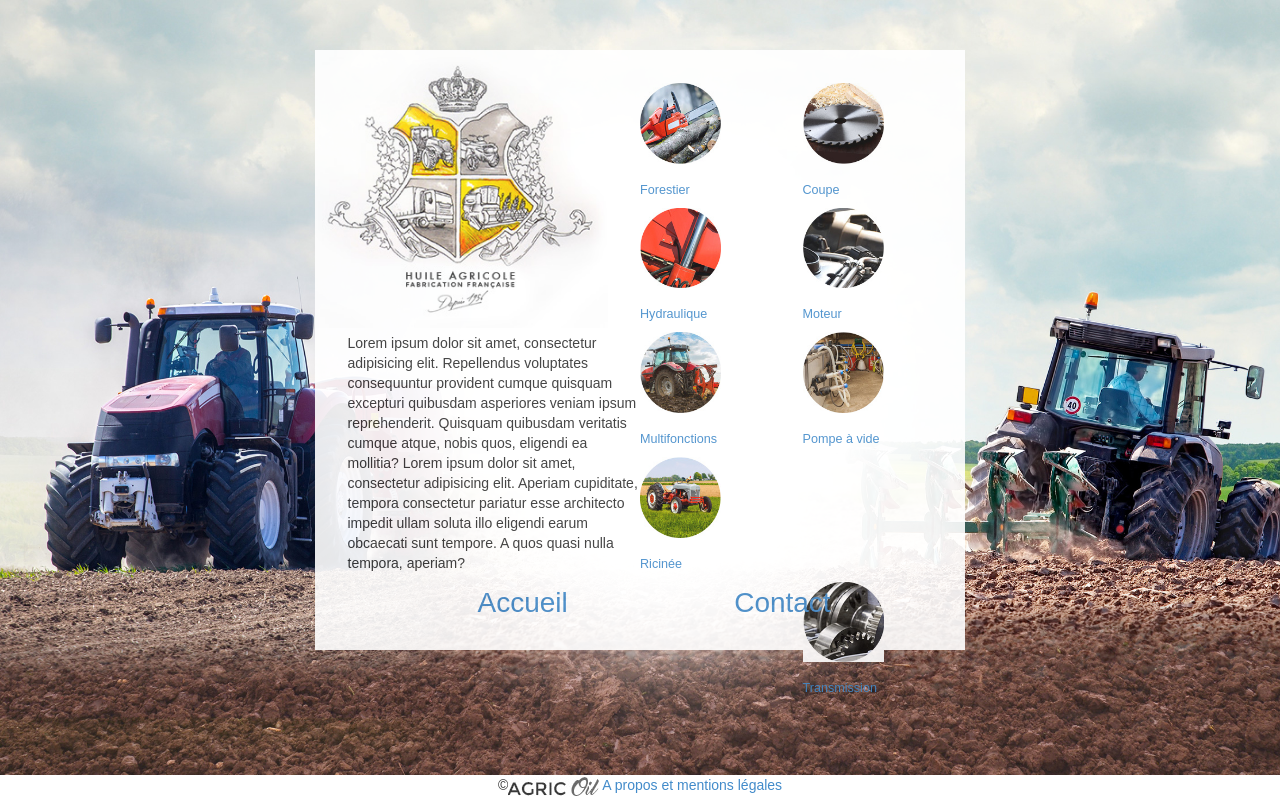
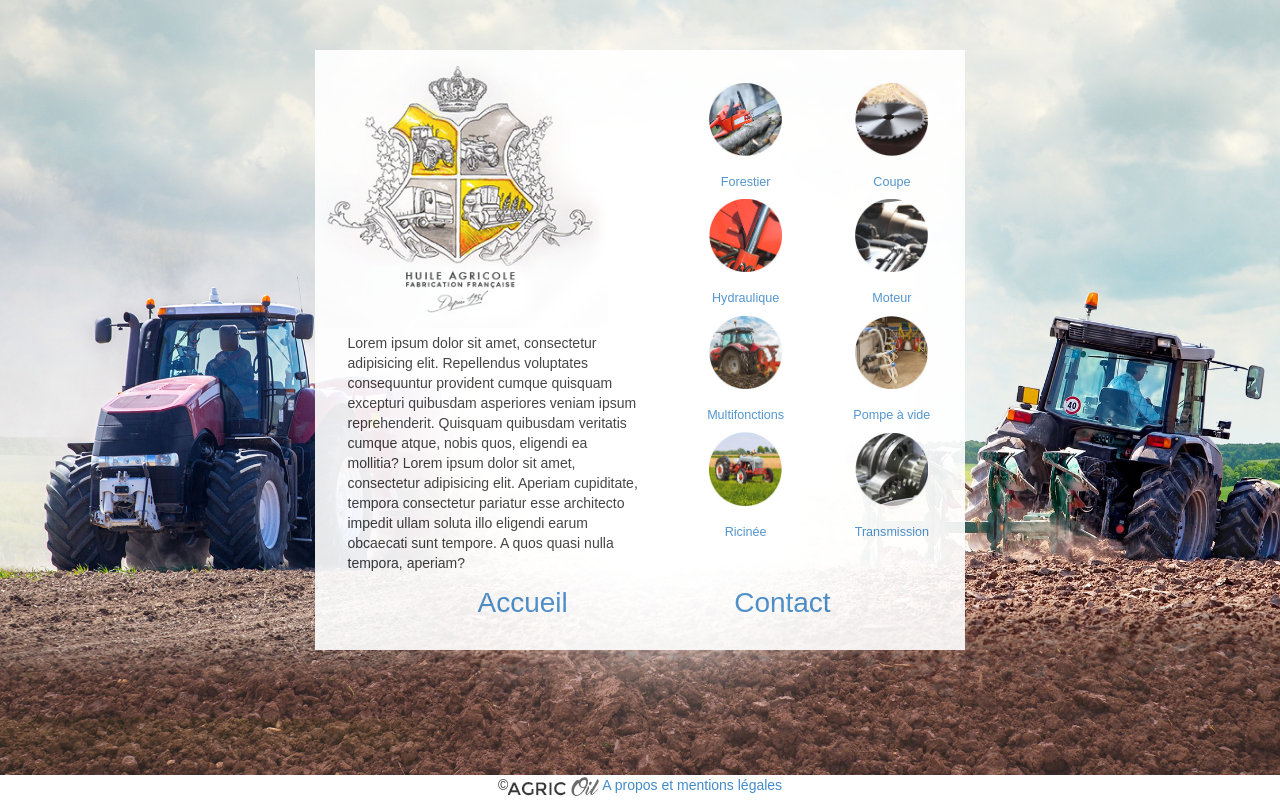
Before and after one commit to martinezmanuel/AgricOil, a PHP site: page /produits.php in a window 1280 px wide. Run offline with PHP 8.4, Linux system fonts and the light colour scheme; some libraries are stand-ins or nearby versions.

Commit message:
correction de beug

```diff
--- a/css/style.css
+++ b/css/style.css
@@ -96,6 +96,9 @@ img.background3 {
 
 .type{
     width: 50%;
+    margin-left: auto;
+    margin-right: auto;
+    display: block;
 }
 
 .form{
@@ -112,34 +115,43 @@ img.background3 {
     width: 45%;
     float: right;
     margin-top: 5%;
-    margin-left: 1%;
+    margin-left: 4%;
 }
 
 .produit{
     margin-top: 5%;
     float: right;
-    width: 50%;
+    width: 45%;
     height: 100%;
     display: inline;
+}
+
+#text-prod{
+  margin-right: 5%;
 }
 
 
 
 .fiche{
     margin-top: 5%;
-    margin-left: 3%;
+    margin-right: 3%;
     float: right;
     width: 47%;
     height: 90%;
-
 }
 
 .fiche img{
-    margin-left: 2%;
     width: 80%;
     height: 100%;
     float: right;
+    margin-left: auto;
+    margin-right: auto;
+    display: block;
+}
 
+img.huile{
+  margin-left: auto;
+  margin-right: auto;
 }
 
 .centrage{
@@ -190,6 +202,16 @@ h3{
 .droite{
   float: right;
 }
+
+.gauche{
+  float: left;
+}
+
+h3{
+  text-align: center;
+}
+
+
 
 /* ----------- iPhone 4 and 4S ----------- */
 
--- a/produits.php
+++ b/produits.php
@@ -162,7 +162,7 @@
 
       </div>
 
-      <div class="text">
+      <div class="text" id="text-prod">
         Lorem ipsum dolor sit amet, consectetur adipisicing elit. Repellendus voluptates consequuntur provident cumque quisquam excepturi quibusdam asperiores veniam ipsum reprehenderit. Quisquam quibusdam veritatis cumque atque, nobis quos, eligendi ea mollitia?
         Lorem ipsum dolor sit amet, consectetur adipisicing elit. Aperiam cupiditate, tempora consectetur pariatur esse architecto impedit ullam soluta illo eligendi earum obcaecati sunt tempore. A quos quasi nulla tempora, aperiam?
 
```
Also changed, not shown: huile-chaine-tronconneuse.php (+17 -2 lines).
